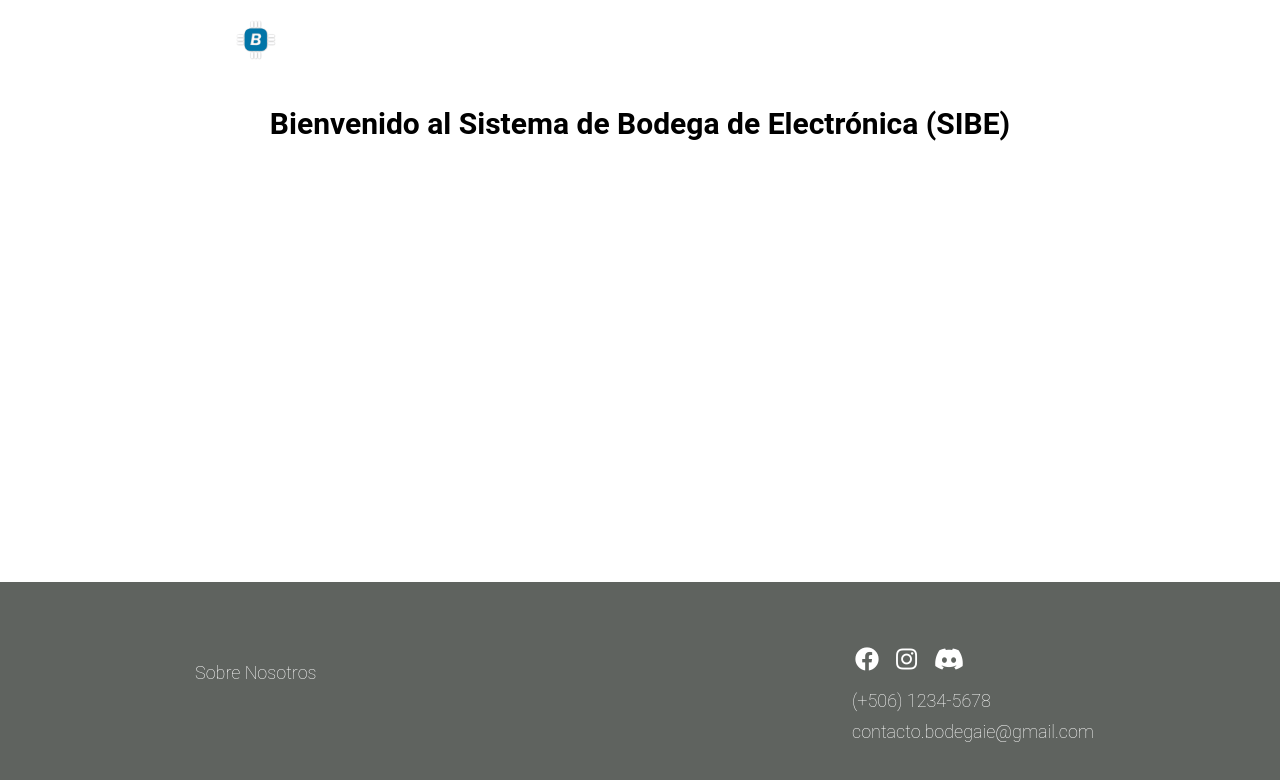
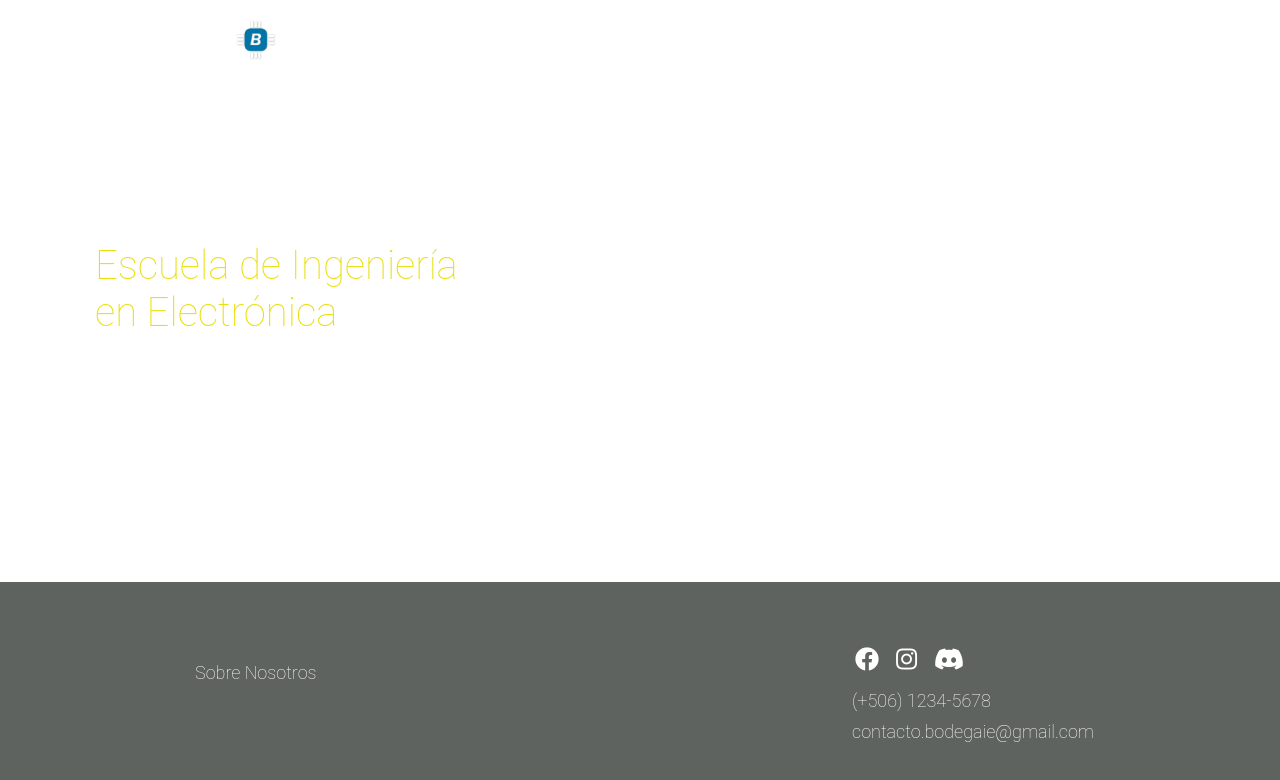
Before and after one commit to BODEGA-TEC/BODEGA_FRONTEND, a React (Create React App) app in the folder react-website-bodega/: page / in a window 1280 px wide. Shown: the top 780 px of the page. Built offline with nearby package versions, Linux system fonts and the light colour scheme.

Commit message:
Fix: margin style added for new design

```diff
--- a/react-website-bodega/src/pages/Home.js
+++ b/react-website-bodega/src/pages/Home.js
@@ -7,10 +7,14 @@ const Home = () => {
 
   return (
     <>
-      <div style = {{marginTop: '2%', marginBottom: '20%', textAlign: 'center'}}>
+      <div style = {{marginTop: '5%', marginBottom: '20%', textAlign: 'start', marginLeft: '95px'}}>
         <Text
-          text_style = 'text_title'
-          text = "Bienvenido al Sistema de Bodega de Electrónica (SIBE)"
+          text_style = 'text_title2'
+          text = "SIBE"
+        />
+        <Text
+          text_style = 'subtitle'
+          text = "Escuela de Ingeniería en Electrónica"
         />
       </div>
       <div style={{position: 'fixed', bottom: '0', width: '100%'}}>
```
